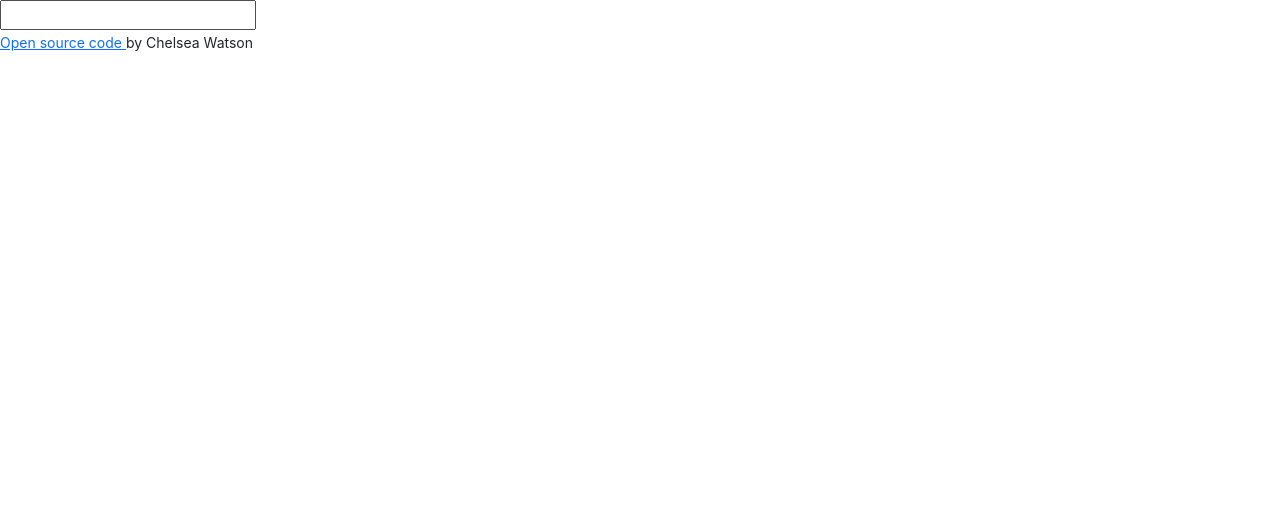
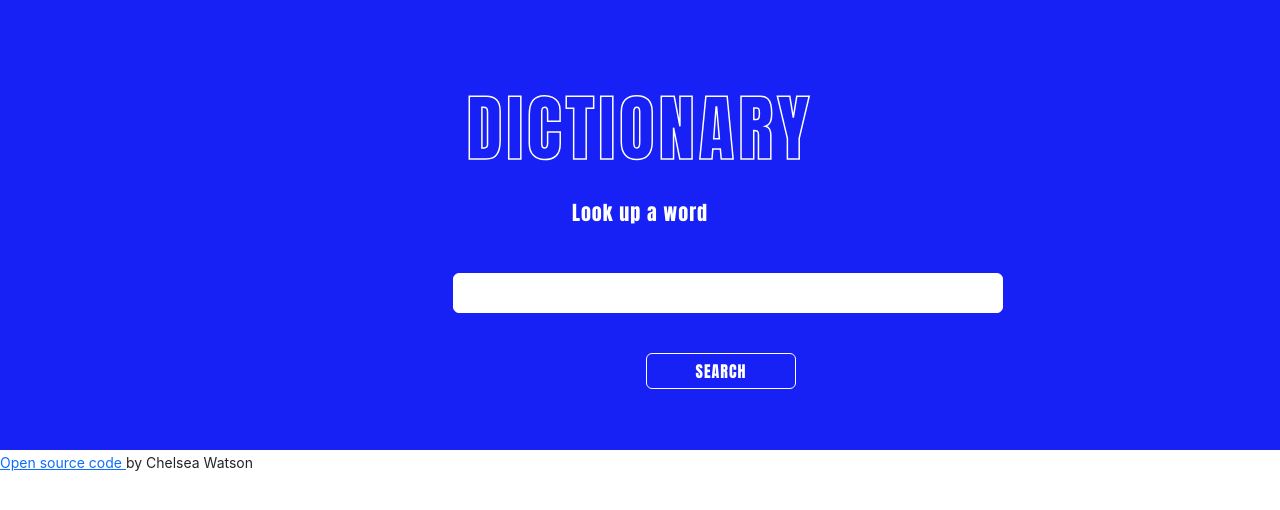
Before and after one commit to beerbumm/dictionary-project, a React (Create React App) app: page / in a window 1280 px wide. Shown: the top 510 px of the page. Built offline with nearby package versions, Linux system fonts and the light colour scheme.

Commit message:
styled dictionary application

```diff
--- a/public/index.html
+++ b/public/index.html
@@ -4,6 +4,12 @@
     <meta charset="utf-8" />
     <link rel="icon" href="%PUBLIC_URL%/favicon.ico" />
     <meta name="viewport" content="width=device-width, initial-scale=1" />
+    <link rel="preconnect" href="https://fonts.googleapis.com" />
+    <link rel="preconnect" href="https://fonts.gstatic.com" crossorigin />
+    <link
+      href="https://fonts.googleapis.com/css2?family=Anton&display=swap"
+      rel="stylesheet"
+    />
     <meta name="theme-color" content="#000000" />
     <link
       href="https://cdn.jsdelivr.net/npm/bootstrap@5.3.2/dist/css/bootstrap.min.css"
--- a/src/Dictionary.css
+++ b/src/Dictionary.css
@@ -0,0 +1,47 @@
+h1 {
+  color: #1720f5;
+  -webkit-text-stroke: 1.5px white;
+  text-transform: uppercase;
+  font-family: "Anton", sans-serif;
+  letter-spacing: 4px;
+  font-size: 73px;
+  text-align: center;
+  padding-top: 85px;
+}
+
+h5 {
+  text-align: center;
+  color: white;
+  font-family: "Anton", sans-serif;
+  letter-spacing: 1px;
+  padding-top: 20px;
+}
+
+button {
+  background: #1720f5;
+  border: 1px solid white;
+  border-radius: 6px;
+  width: 150px;
+  padding: 5px;
+  margin-left: 646px;
+  margin-top: 40px;
+  font-family: "Anton", sans-serif;
+  letter-spacing: 1px;
+  color: white;
+  text-transform: uppercase;
+  margin-bottom: 100px;
+}
+
+.Dictionary {
+  background: #1720f5;
+  height: 450px;
+}
+
+.Dictionary input {
+  width: 550px;
+  height: 40px;
+  border-radius: 6px;
+  border: 1px solid white;
+  margin-top: 40px;
+  margin-left: 453px;
+}
--- a/src/Dictionary.js
+++ b/src/Dictionary.js
@@ -24,8 +24,12 @@ export default function Dictionary() {
 
   return (
     <div className="Dictionary">
+      <h1>Dictionary</h1>
+      <h5>Look up a word</h5>
       <form onSubmit={search}>
         <input type="search" onChange={handleKeywordChange} />
+        <br />
+        <button type="submit">Search</button>
       </form>
       <Results results={results} />
     </div>
--- /dev/null
+++ b/src/Meaning.css
@@ -0,0 +1,6 @@
+h3 {
+  color: #1720f5;
+  font-size: 18px;
+  font-family: "Anton", sans-serif;
+  letter-spacing: 1.5px;
+}
--- a/src/Meaning.js
+++ b/src/Meaning.js
@@ -1,5 +1,6 @@
 import React from "react";
 import Synonyms from "./Synonyms";
+import "./Meaning.css"
 
 export default function Meaning(props) {
   return (
--- /dev/null
+++ b/src/Phonetic.css
@@ -0,0 +1,17 @@
+.Phonetic {
+  height: 45px;
+}
+
+.Phonetic a {
+  text-decoration: none;
+  background: white;
+  border: 1px solid #1720f5;
+  border-radius: 6px;
+  color: #1720f5;
+  padding: 5px 12px;
+  margin-right: 15px;
+  font-family: "Anton", sans-serif;
+  letter-spacing: 1.5px;
+  text-transform: uppercase;
+  font-size: 14px;
+}
--- a/src/Phonetic.js
+++ b/src/Phonetic.js
@@ -1,4 +1,5 @@
 import React from "react";
+import "./Phonetic.css";
 
 export default function Phonetic(props) {
   return (
@@ -6,7 +7,6 @@ export default function Phonetic(props) {
       <a href={props.phonetic.audio} target="_blank" rel="noreferrer">
         Listen
       </a>
-      <br />
       {props.phonetic.text}
     </div>
   );
--- /dev/null
+++ b/src/Results.css
@@ -0,0 +1,15 @@
+h2 {
+  color: #1720f5;
+  font-size: 42px;
+  padding-bottom: 10px;
+  font-family: "Anton", sans-serif;
+  letter-spacing: 1.5px;
+  text-transform: uppercase;
+}
+
+section {
+  border: 2px solid white;
+  padding: 10px;
+  margin: 10px 0;
+  border-radius: 6px;
+}
--- a/src/Results.js
+++ b/src/Results.js
@@ -1,11 +1,14 @@
 import React from "react";
 import Meaning from "./Meaning";
-import Phonetic from "./Phonetic"
+import Phonetic from "./Phonetic";
+import "./Results.css";
 
 export default function Results(props) {
   if (props.results) {
     return (
+      <div className="container">
         <div className="Results">
+          <section>
             <h2>{props.results.word}</h2>
             {props.results.phonetics.map(function (phonetic, index) {
               return (
@@ -14,13 +17,15 @@ export default function Results(props) {
                 </div>
               );
             })}
+          </section>
           {props.results.meanings.map(function (meaning, index) {
             return (
-            <div key={index}>
+              <section key={index}>
                 <Meaning meaning={meaning} />
-            </div>
+              </section>
             );
           })}
+        </div>
       </div>
     );
   } else {
```
Lines whose indentation alone changed are shown as unchanged.
